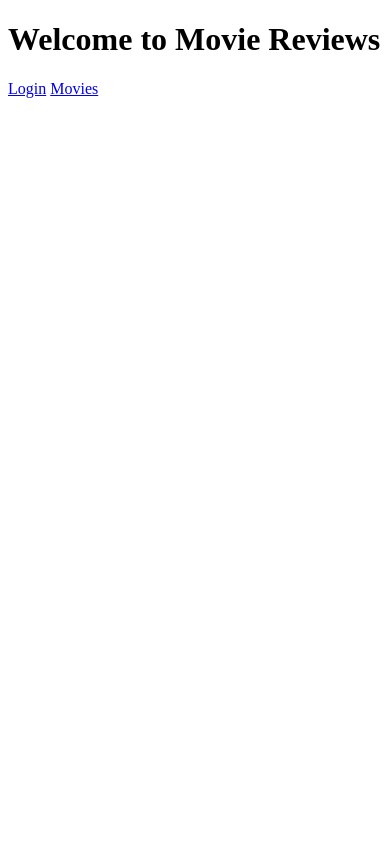
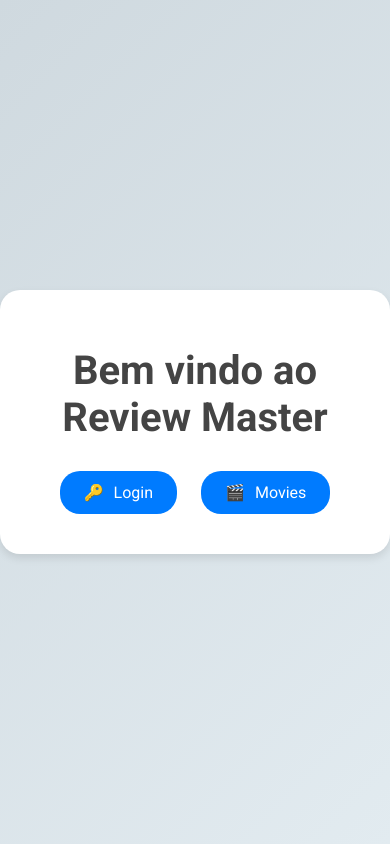
Before and after one commit to Ramos-GS/Review-Master, a Django app: page / in a window 390 px wide. Run offline with Django 5.2, Linux system fonts and the light colour scheme.

Commit message:
feat(templates): update home.html template
Modified the 'home.html' template located in the 'core/movies/templates/' directory to improve the layout and content of the home page. These updates enhance the user experience by providing clearer navigation and more informative content.

The changes include refining the structure of sections, updating text content, and optimizing the layout for better responsiveness across different devices.

These updates contribute to a more engaging and user-friendly home page, aligning with the project's goal of providing a seamless browsing experience for users.

```diff
--- a/core/movies/templates/home.html
+++ b/core/movies/templates/home.html
@@ -1,11 +1,78 @@
 <!DOCTYPE html>
 <html>
-<head>
+  <head>
     <title>Home</title>
-</head>
-<body>
-    <h1>Welcome to Movie Reviews</h1>
-    <a href="{% url 'login' %}">Login</a>
-    <a href="{% url 'movie_list' %}">Movies</a>
-</body>
+    <link
+      href="https://fonts.googleapis.com/css2?family=Roboto:wght@400;700&display=swap"
+      rel="stylesheet"
+    />
+    <style>
+      body {
+        font-family: "Roboto", sans-serif;
+        background: linear-gradient(135deg, #cfd9df 0%, #e2ebf0 100%);
+        margin: 0;
+        padding: 0;
+        display: flex;
+        justify-content: center;
+        align-items: center;
+        height: 100vh;
+        color: #333;
+      }
+
+      h1 {
+        font-size: 2.5em;
+        color: #444;
+        margin-bottom: 20px;
+      }
+
+      .container {
+        text-align: center;
+        background-color: #fff;
+        padding: 30px;
+        border-radius: 20px;
+        box-shadow: 0 4px 8px rgba(0, 0, 0, 0.1);
+        transition: box-shadow 0.3s;
+      }
+
+      .container:hover {
+        box-shadow: 0 8px 16px rgba(0, 0, 0, 0.2);
+      }
+
+      a {
+        display: inline-flex;
+        align-items: center;
+        justify-content: center;
+        margin: 10px;
+        padding: 12px 24px;
+        text-decoration: none;
+        color: #fff;
+        background-color: #007bff;
+        border-radius: 20px;
+        transition: background-color 0.3s, transform 0.3s;
+        transform-style: preserve-3d;
+      }
+
+      a:hover {
+        background-color: #0056b3;
+        transform: translateY(-2px);
+      }
+
+      .icon {
+        margin-right: 10px;
+      }
+    </style>
+  </head>
+  <body>
+    <div class="container">
+      <h1>Bem vindo ao Review Master</h1>
+      <a href="{% url 'login' %}">
+        <span class="icon">🔑</span>
+        Login
+      </a>
+      <a href="{% url 'movie_list' %}">
+        <span class="icon">🎬</span>
+        Movies
+      </a>
+    </div>
+  </body>
 </html>
```
